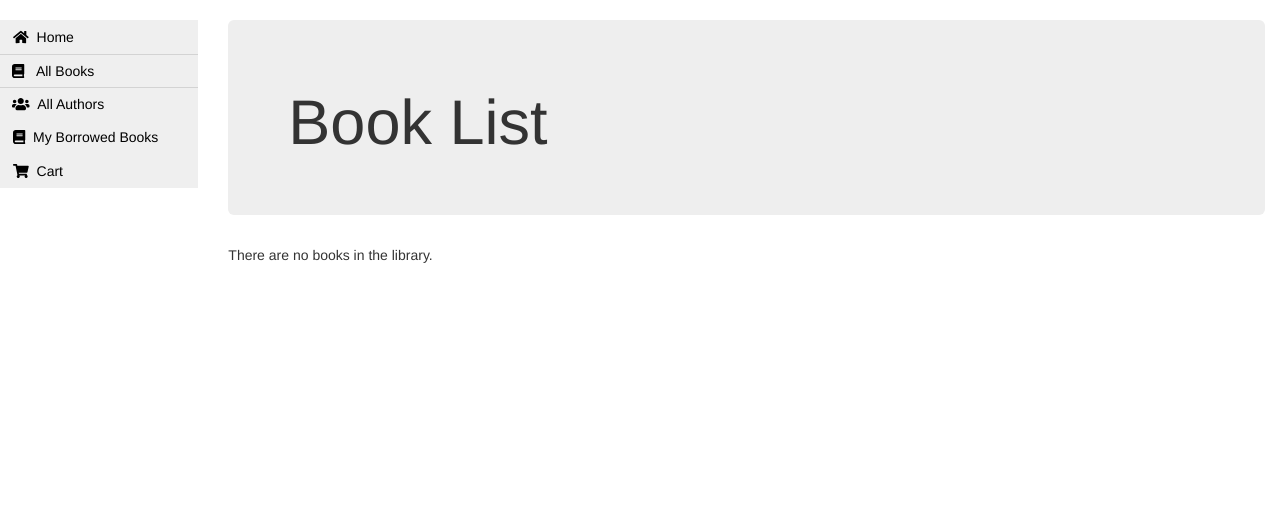
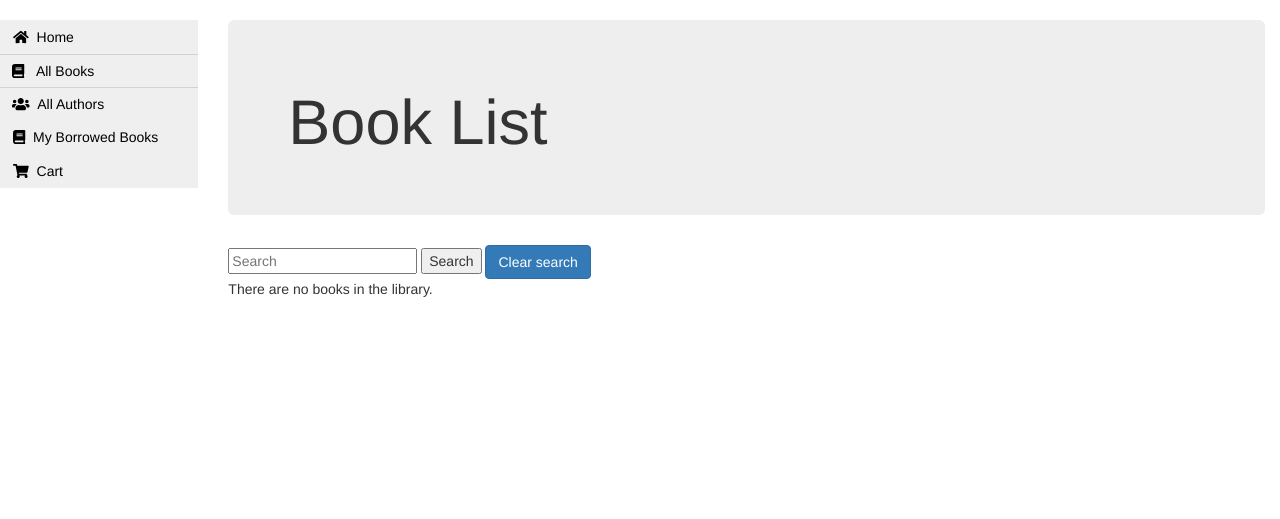
Before and after one commit to SamirKalouf/aesthetic-memes, a Django app: page /ecommerce/books/ in a window 1280 px wide. Shown: the part 52-571 px from the top of the page. Run offline with Django 3.2, Linux system fonts and the light colour scheme; data that the repository does not hold is empty; some libraries are stand-ins or nearby versions.

Commit message:
you can now search for books and authors in their respective tabs

```diff
--- a/aesthetic_memes/ecommerce/forms.py
+++ b/aesthetic_memes/ecommerce/forms.py
@@ -20,3 +20,13 @@ class RenewBookForm(forms.Form):
 
         # Remember to always return the cleaned data.
         return data
+
+# Search Form template for views that only query keywords (no filters):
+class KeywordSearchForm(forms.Form):
+    keyword = forms.CharField(max_length=20,required=True)
+
+    def clean(self):
+        cleaned_data=super(KeywordSearchForm, self).clean()
+        search_word=cleaned_data.get("keyword",None)
+        if search_word == None:
+            raise ValidationError("No Search")
--- a/aesthetic_memes/ecommerce/templates/ecommerce/author_list.html
+++ b/aesthetic_memes/ecommerce/templates/ecommerce/author_list.html
@@ -4,7 +4,11 @@
   <div class="jumbotron">
     <h1>Author List</h1>
   </div>
-
+     <form action="" method="get" class="form-inline">
+       <input id="keyword" type="text" name="keyword" placeholder="Search">
+       <input type="submit" value="Search">
+       <a class="btn btn-primary" href="{%url 'authors' %}">Clear search</a>
+     </form>
     {% if author_list %}
     <ul>
 
--- a/aesthetic_memes/ecommerce/templates/ecommerce/book_list.html
+++ b/aesthetic_memes/ecommerce/templates/ecommerce/book_list.html
@@ -4,6 +4,12 @@
   <div class="jumbotron">
     <h1>Book List</h1>
   </div>
+    <form action="" method="get" class="form-inline">
+      <input id="keyword" type="text" name="keyword" placeholder="Search">
+      <input type="submit" value="Search">
+      <a class="btn btn-primary" href="{%url 'books' %}">Clear search</a>
+    </form>
+
     {% if book_list %}
     <ul>
 
--- a/aesthetic_memes/ecommerce/views.py
+++ b/aesthetic_memes/ecommerce/views.py
@@ -19,11 +19,16 @@ from django.http import HttpResponseRedirect
 from django.urls import reverse
 import datetime
 
-from .forms import RenewBookForm
+from .forms import RenewBookForm, KeywordSearchForm
 
 from django.views.generic.edit import CreateView, UpdateView, DeleteView
 from django.urls import reverse_lazy
 from .models import Author
+
+from django.views.generic import ListView
+from django.http import HttpResponse
+
+from django.db.models import Q
 
 # Create your views here.
 
@@ -53,13 +58,57 @@ def index(request):
 class BookListView(generic.ListView):
     model = Book
     paginate_by = 10
+    form_class = KeywordSearchForm
+    search_error = False
+    query_keyword = None
 
+    def get_queryset(self):
+        form = self.form_class(self.request.GET)
+        if form.is_valid():
+            self.query_keyword = form.cleaned_data['keyword']
+            obj_list  = Book.objects.filter(
+                                                (
+                                                    Q(title__icontains=form.cleaned_data['keyword'])
+                                                )
+                                            ).order_by('title')
+            # If search results return empty, raise error flag:
+            if not obj_list: self.search_error = True
+            return obj_list
+        return Book.objects.all()
+
+    # Pass error flag to prompt search error
+    def get_context_data(self, **kwargs):
+        context=super(BookListView, self).get_context_data(**kwargs)
+        context['search_error']=self.search_error
+        context['query_keyword']=self.query_keyword
+        return context
 class BookDetailView(generic.DetailView):
     model = Book
 
 class AuthorListView(generic.ListView):
     model = Author
     paginate_by = 5
+
+    form_class = KeywordSearchForm
+    search_error = False
+    query_keyword = None
+
+    def get_queryset(self):
+        form = self.form_class(self.request.GET)
+        if form.is_valid():
+            self.query_keyword = form.cleaned_data['keyword']
+            obj_list  = Author.objects.filter(
+                                                (
+                                                    Q(first_name__icontains=form.cleaned_data['keyword']) |
+                                                    Q(last_name__icontains=form.cleaned_data['keyword'])
+                                                )
+                                            ).order_by('last_name')
+            # If search results return empty, raise error flag:
+            if not obj_list: self.search_error = True
+            return obj_list
+        return Author.objects.all()
+
+
 
 class AuthorDetailView(generic.DetailView):
     model = Author
```
